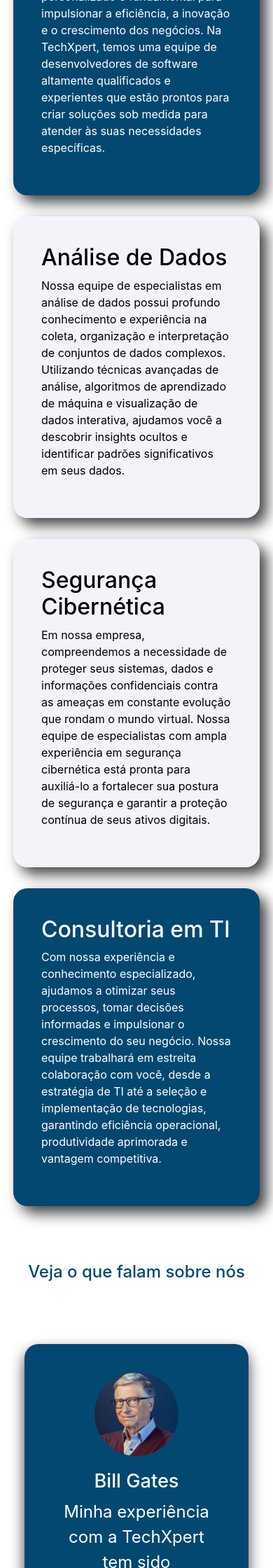
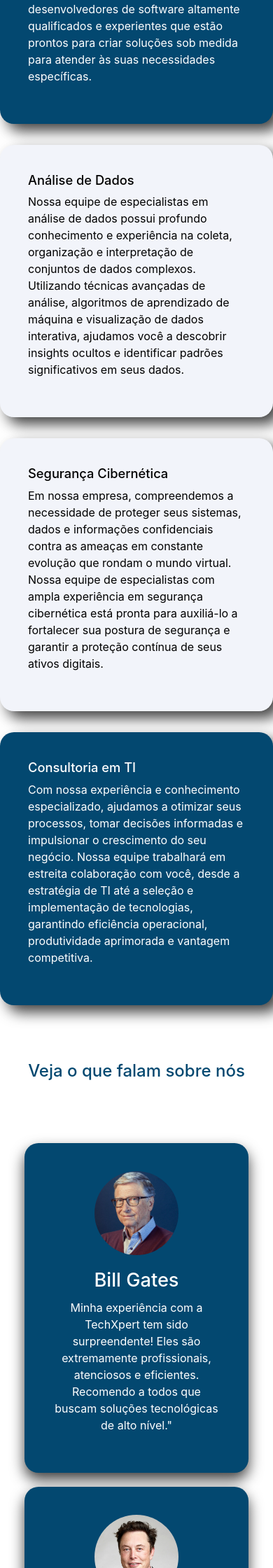
Before and after one commit to Douglas1546/TechXpert-LandingPage-Ficticio, a Flask app: page / in a window 390 px wide. Shown: the part 2640-4880 px from the top of the page at 70% size. Run offline with Flask 3, Linux system fonts and the light colour scheme; some libraries are stand-ins or nearby versions.

Commit message:
Update style.css

```diff
--- a/static/css/style.css
+++ b/static/css/style.css
@@ -180,10 +180,19 @@ body{
     padding: 40px;
     border-radius: 20px;
     width: 40%;
-    min-width: 22rem;
     text-align: left;
     box-shadow: 10px 10px 20px 0px rgba(0,0,0,0.75);
     transition: 0.5s;
+}
+
+.background-servicos h2{
+    font-size: clamp(1rem, 1rem + ((1vw - 0.2rem) * 3.273), 2rem);
+}
+
+@media screen and (max-width: 1024px) {
+    .background-servicos {
+        width: 30rem;
+    }
 }
 
 .background-servicos:hover {
@@ -206,12 +215,14 @@ body{
     color: #034870;
 }
 
+
 .feedbacks {
     display: flex;
     flex-wrap: wrap;
     justify-content: center;
     text-align: center;
-    padding: 5rem;
+    padding-top: 5rem;
+    padding-bottom: 5rem;
     font-size: clamp(1rem, 0.8rem + ((1vw - 0.2rem) * 3.273), 2rem);
     gap: 20px;
 }
@@ -221,11 +232,15 @@ body{
     background-color: #034870;
     border-radius: 20px;
     padding: 40px;
-    font-size: 1.5rem;
-    max-width: 26.5rem;
-    min-width: 20rem;
+    max-width: 32.5rem;
     box-shadow: 0px 10px 20px 0px rgba(0,0,0,0.75);
     transition: 0.5s;
+}
+
+@media screen and (max-width: 1024px) {
+    .feedback{
+        width: 20rem;
+    }
 }
 
 .feedback:hover {
@@ -264,7 +279,7 @@ body{
 .contato h2{
     color: #034870;
     padding-top: 2rem;
-    font-size: 2rem;
+    font-size: clamp(1rem, 1rem + ((1vw - 0.2rem) * 3.273), 2rem);
 }
 
 .formulario{
@@ -316,7 +331,6 @@ form{
 .foot{
     margin: 0px;
     padding: 0px;
-
 }
 
 .rodape{
@@ -325,7 +339,7 @@ form{
     justify-content: space-between;
     padding: 2.5rem;
     background-color: #034870;
-    font-size: 1.5rem;
+    font-size: clamp(1rem, 0.1rem + ((1vw - 0.2rem) * 3.273), 2rem);
     color: #fff;
 }
 
```
